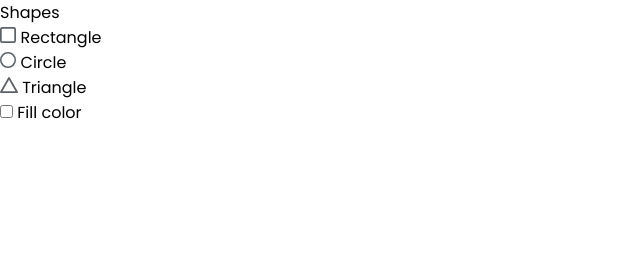
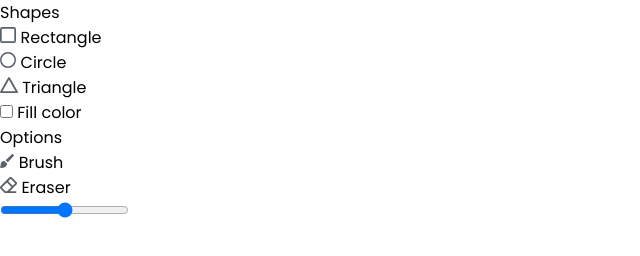
Before and after one commit to alexmengue/drawing-app, a plain HTML site: page index.html in a window 1280 px wide. Shown: the whole page, without its empty margins (0-640 px from the left). Drawn offline with Linux system fonts and the light colour scheme.

Commit message:
added some more tools

```diff
--- a/index.html
+++ b/index.html
@@ -17,7 +17,7 @@
                 <div class="row">
                     <label class="title">Shapes</label>
 
-                    <ul class="option">
+                    <ul class="options">
                         <li class="option">
                             <img src="assets/img/rectangle.svg" alt="rectangle" />
                             <span>Rectangle</span>
@@ -39,6 +39,26 @@
                         </li>
                     </ul>
                 </div>
+
+                <div class="row">
+                    <label class="title">Options</label>
+
+                    <ul class="options">
+                        <li class="option">
+                            <img src="assets/img/brush.svg" alt="brush" />
+                            <span>Brush</span>
+                        </li>
+
+                        <li class="option">
+                            <img src="assets/img/eraser.svg" alt="eraser" />
+                            <span>Eraser</span>
+                        </li>
+
+                        <li class="option">
+                            <input type="range" id="size-slider">
+                        </li>
+                    </ul>
+                </div>
             </section>
         </div>
         <script src="assets/js/script.js"></script>
```
